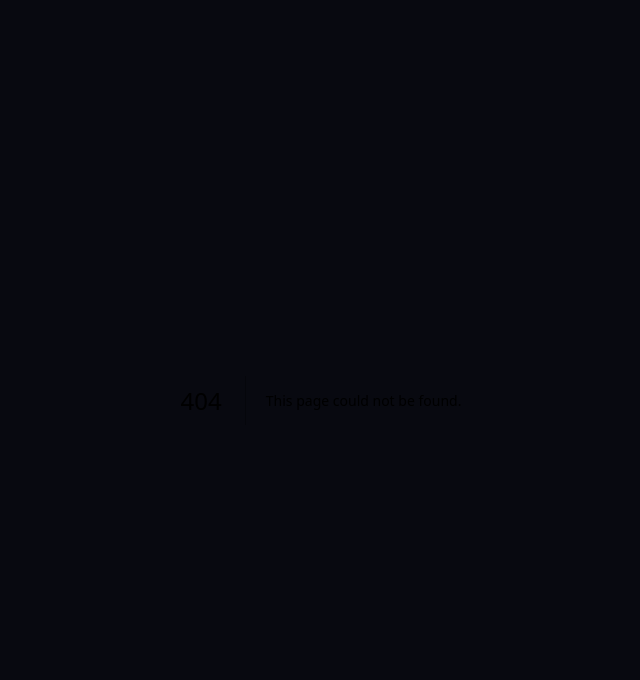
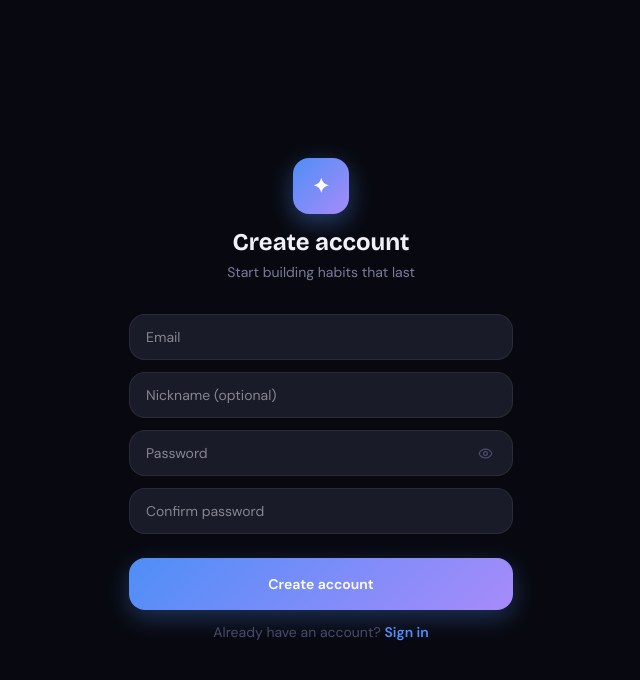
Before and after one commit to KaramHittini/HabitFlow, a Next.js app: page /signup in a window 1280 px wide. Before the commit this address had no page. Shown: the top 680 px of the page, without its empty margins (319-959 px from the left). Built offline with nearby package versions, Linux system fonts and the light colour scheme.

Commit message:
feat: add signup page

```diff
--- /dev/null
+++ b/app/(auth)/signup/page.tsx
@@ -0,0 +1,160 @@
+'use client'
+
+import { useState, useRef } from 'react'
+import Link from 'next/link'
+import { useRouter } from 'next/navigation'
+import { Eye, EyeOff } from 'lucide-react'
+import { useGSAP } from '@gsap/react'
+import gsap from 'gsap'
+import { useAppStore } from '@/store/useAppStore'
+
+export default function SignupPage() {
+  const router = useRouter()
+  const { signup } = useAppStore()
+  const [email,        setEmail]        = useState('')
+  const [nickname,     setNickname]     = useState('')
+  const [password,     setPassword]     = useState('')
+  const [confirm,      setConfirm]      = useState('')
+  const [showPassword, setShowPassword] = useState(false)
+  const [error,        setError]        = useState('')
+  const containerRef = useRef<HTMLDivElement>(null)
+
+  useGSAP(() => {
+    gsap.fromTo(
+      containerRef.current!.querySelectorAll('.anim-in'),
+      { y: 20, opacity: 0 },
+      { y: 0, opacity: 1, duration: 0.45, stagger: 0.07, ease: 'power3.out', delay: 0.05 }
+    )
+  }, [])
+
+  const handleSubmit = () => {
+    setError('')
+    if (!email.trim() || !password) { setError('Please fill in all required fields'); return }
+    if (password !== confirm)        { setError('Passwords do not match'); return }
+    if (password.length < 6)         { setError('Password must be at least 6 characters'); return }
+    try {
+      signup(email.trim(), password, nickname.trim() || undefined)
+      router.replace('/welcome')
+    } catch (e: unknown) {
+      const msg = e instanceof Error ? e.message : ''
+      setError(msg === 'email_taken'
+        ? 'An account with that email already exists'
+        : 'Something went wrong. Please try again.')
+    }
+  }
+
+  const inputCls = 'w-full rounded-2xl px-4 py-3 text-sm focus:outline-none'
+  const inputStyle = {
+    background: 'var(--bg-elevated)',
+    color: 'var(--text-primary)',
+    border: '1px solid var(--border)',
+  } as React.CSSProperties
+
+  return (
+    <div
+      ref={containerRef}
+      className="min-h-dvh flex flex-col items-center justify-center px-6 py-10"
+      style={{ background: 'var(--bg-base)' }}
+    >
+      <div className="flex flex-col gap-6 max-w-sm w-full">
+        {/* Logo + heading */}
+        <div className="anim-in flex flex-col items-center gap-3 mb-2">
+          <div
+            className="w-14 h-14 rounded-2xl flex items-center justify-center text-xl font-bold"
+            style={{
+              background: 'linear-gradient(135deg, #4f8ef7, #a78bfa)',
+              boxShadow: '0 8px 24px rgba(79,142,247,0.4)',
+              color: '#fff',
+            }}
+          >
+            ✦
+          </div>
+          <div className="text-center">
+            <h1 className="text-2xl font-bold font-display" style={{ color: 'var(--text-primary)' }}>
+              Create account
+            </h1>
+            <p className="text-sm mt-1" style={{ color: 'var(--text-secondary)' }}>
+              Start building habits that last
+            </p>
+          </div>
+        </div>
+
+        {/* Fields */}
+        <div className="anim-in flex flex-col gap-3">
+          <input
+            type="email"
+            autoComplete="email"
+            placeholder="Email"
+            value={email}
+            onChange={(e) => setEmail(e.target.value)}
+            className={inputCls}
+            style={inputStyle}
+          />
+          <input
+            type="text"
+            autoComplete="nickname"
+            placeholder="Nickname (optional)"
+            value={nickname}
+            onChange={(e) => setNickname(e.target.value)}
+            className={inputCls}
+            style={inputStyle}
+          />
+          <div className="relative">
+            <input
+              type={showPassword ? 'text' : 'password'}
+              autoComplete="new-password"
+              placeholder="Password"
+              value={password}
+              onChange={(e) => setPassword(e.target.value)}
+              className={`${inputCls} pr-12`}
+              style={inputStyle}
+            />
+            <button
+              type="button"
+              onClick={() => setShowPassword((v) => !v)}
+              className="absolute right-3 top-1/2 -translate-y-1/2 w-8 h-8 flex items-center justify-center"
+              style={{ color: 'var(--text-muted)' }}
+            >
+              {showPassword ? <EyeOff size={15} /> : <Eye size={15} />}
+            </button>
+          </div>
+          <input
+            type={showPassword ? 'text' : 'password'}
+            autoComplete="new-password"
+            placeholder="Confirm password"
+            value={confirm}
+            onChange={(e) => setConfirm(e.target.value)}
+            onKeyDown={(e) => e.key === 'Enter' && handleSubmit()}
+            className={inputCls}
+            style={inputStyle}
+          />
+          {error && (
+            <p className="text-xs font-medium px-1" style={{ color: 'var(--accent-red)' }}>
+              {error}
+            </p>
+          )}
+        </div>
+
+        {/* CTA */}
+        <div className="anim-in flex flex-col gap-3">
+          <button
+            onClick={handleSubmit}
+            className="w-full py-4 rounded-2xl font-bold text-white text-sm active:scale-[0.98] transition-transform"
+            style={{
+              background: 'linear-gradient(135deg, #4f8ef7, #a78bfa)',
+              boxShadow: '0 8px 24px rgba(79,142,247,0.3)',
+            }}
+          >
+            Create account
+          </button>
+          <p className="text-center text-sm" style={{ color: 'var(--text-muted)' }}>
+            Already have an account?{' '}
+            <Link href="/login" className="font-semibold" style={{ color: 'var(--accent-blue)' }}>
+              Sign in
+            </Link>
+          </p>
+        </div>
+      </div>
+    </div>
+  )
+}
```
